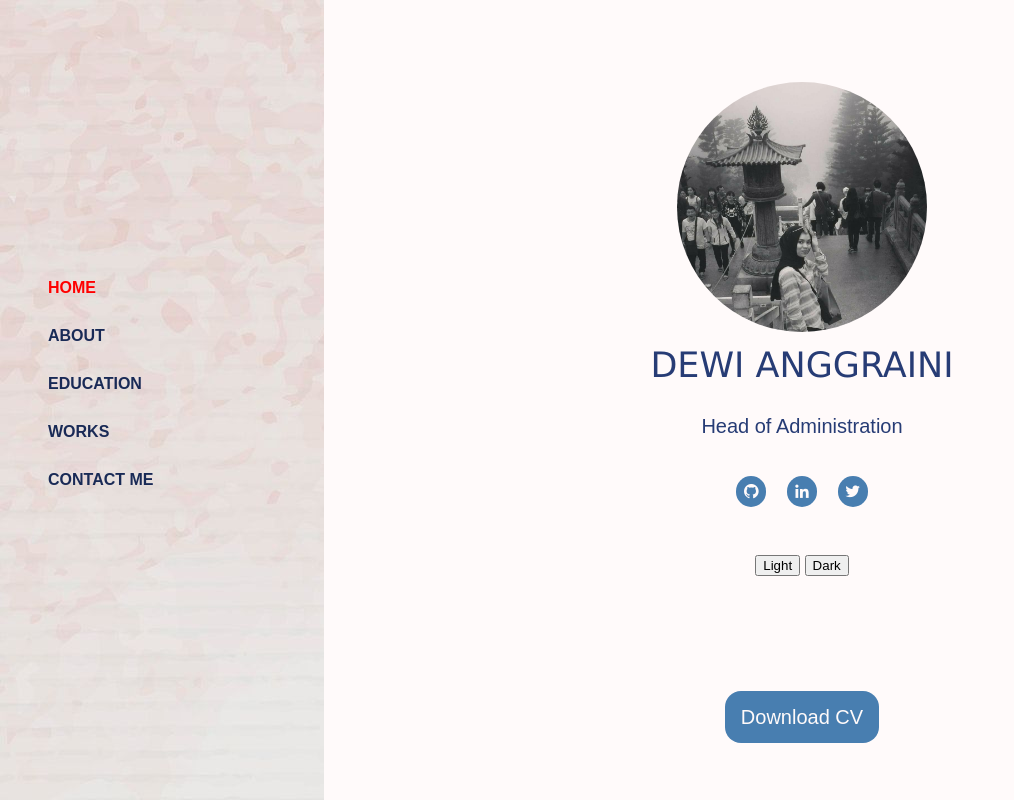
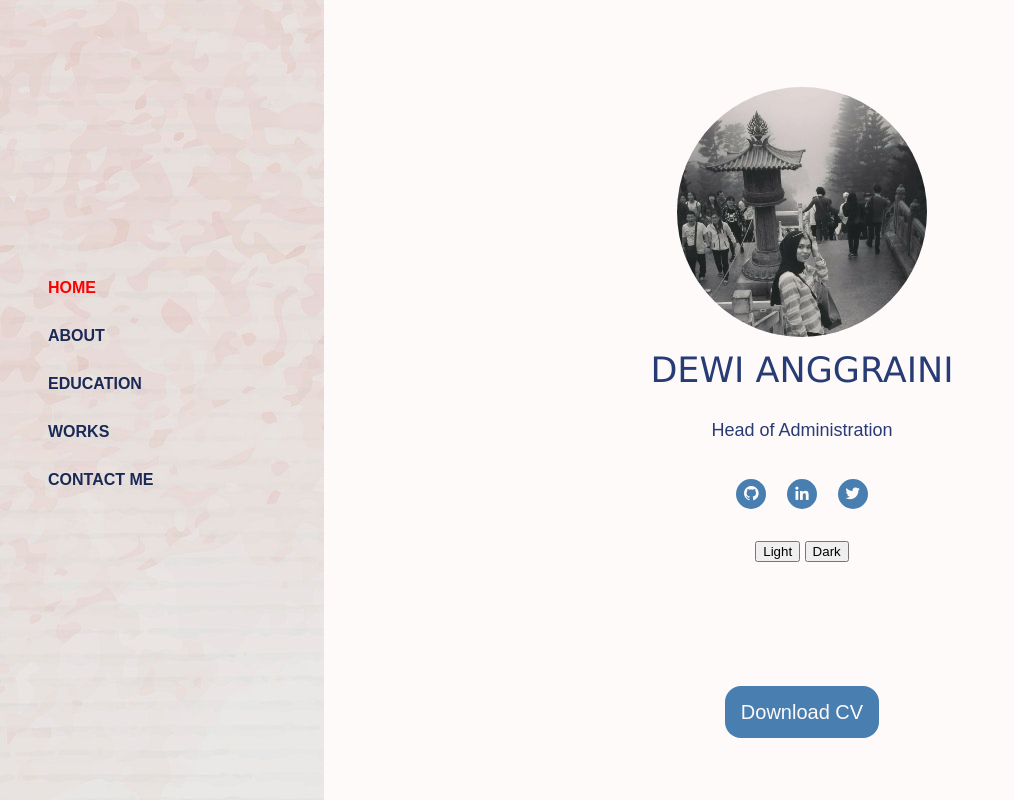
Before and after one commit to Dewii7/Portfolio-Dewi-Anggraini, a plain HTML site: page index.html in a window 1280 px wide. Shown: the top 800 px of the page, without its empty margins (0-1014 px from the left). Drawn offline with nearby package versions, Linux system fonts and the light colour scheme.

Commit message:
Update style.css

```diff
--- a/css/style.css
+++ b/css/style.css
@@ -262,14 +262,14 @@ img{
 }
 
 .home-position{
-    font-size: 20px;
+    font-size: 18px;
     color: var(--first-color-dark);
     margin-bottom: var(--mb-5);
     margin-top: 23px;
 }
 
 .home-medsos{
-    margin-bottom: 2rem;
+    margin-bottom: 1rem;
     animation: sosmed 2s 1;
 }
 
```
